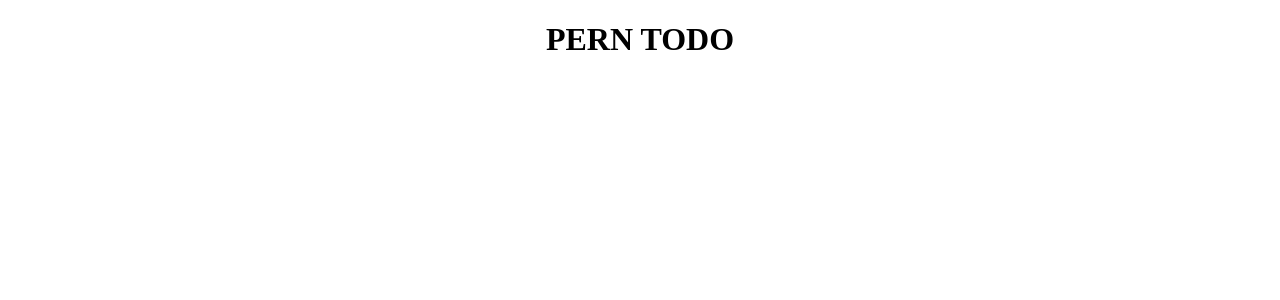
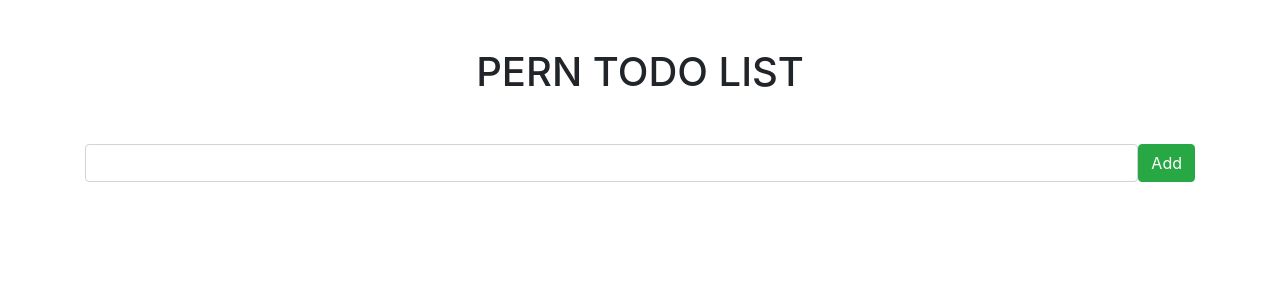
Before and after one commit to DebadritaGhosh/TODO-Application, a React (Create React App) app in the folder client/: page / in a window 1280 px wide. Shown: the top 300 px of the page. Built offline with nearby package versions, Linux system fonts and the light colour scheme.

Commit message:
Input todo component added

```diff
--- a/client/public/index.html
+++ b/client/public/index.html
@@ -24,7 +24,8 @@
       work correctly both with client-side routing and a non-root public URL.
       Learn how to configure a non-root public URL by running `npm run build`.
     -->
-    <title>React App</title>
+    <link rel="stylesheet" href="https://maxcdn.bootstrapcdn.com/bootstrap/4.0.0/css/bootstrap.min.css" integrity="sha384-Gn5384xqQ1aoWXA+058RXPxPg6fy4IWvTNh0E263XmFcJlSAwiGgFAW/dAiS6JXm" crossorigin="anonymous">
+    <title>Todo App</title>
   </head>
   <body>
     <noscript>You need to enable JavaScript to run this app.</noscript>
@@ -39,5 +40,8 @@
       To begin the development, run `npm start` or `yarn start`.
       To create a production bundle, use `npm run build` or `yarn build`.
     -->
+    <script src="https://code.jquery.com/jquery-3.2.1.slim.min.js" integrity="sha384-KJ3o2DKtIkvYIK3UENzmM7KCkRr/rE9/Qpg6aAZGJwFDMVNA/GpGFF93hXpG5KkN" crossorigin="anonymous"></script>
+<script src="https://cdnjs.cloudflare.com/ajax/libs/popper.js/1.12.9/umd/popper.min.js" integrity="sha384-ApNbgh9B+Y1QKtv3Rn7W3mgPxhU9K/ScQsAP7hUibX39j7fakFPskvXusvfa0b4Q" crossorigin="anonymous"></script>
+<script src="https://maxcdn.bootstrapcdn.com/bootstrap/4.0.0/js/bootstrap.min.js" integrity="sha384-JZR6Spejh4U02d8jOt6vLEHfe/JQGiRRSQQxSfFWpi1MquVdAyjUar5+76PVCmYl" crossorigin="anonymous"></script>
   </body>
 </html>
--- a/client/src/App.js
+++ b/client/src/App.js
@@ -1,10 +1,12 @@
+import './App.css';
 
-import './App.css';
+//Importing Components
+import InputTodo from './components/InputTodo';
 
 function App() {
   return (
-    <div className='App'>
-      <h1>PERN TODO</h1>
+    <div className='container'>
+      <InputTodo />
     </div>
   );
 }
--- /dev/null
+++ b/client/src/components/InputTodo.js
@@ -0,0 +1,32 @@
+import React,{useState} from 'react';
+
+const InputTodo = () => {
+    const [description,setDescription] = useState("");
+
+    const onFormSubmit = async(e) => {
+        e.preventDefault();
+        try {
+            const body = {description};
+            const response = await fetch("http://localhost:5000/todos",{
+                method: "POST",
+                headers: { "Content-Type" : "application/json" },
+                body: JSON.stringify(body)
+            });
+            console.log(response);
+            setDescription("");
+        } catch (error) {
+            console.error(error);
+        }
+    }
+    return (
+        <>
+          <h1 className='text-center mt-5'>PERN TODO LIST</h1>
+          <form className='d-flex mt-5' onSubmit={onFormSubmit}>
+              <input type="text" className='form-control' value={description} onChange={(e) => setDescription(e.target.value)} />
+              <button className='btn btn-success'>Add</button>
+          </form>
+        </>
+      );
+};
+
+export default InputTodo;
```
Also changed, not shown: client/src/components/EditTodo.js (added), client/src/components/ListTodo.js (added).
